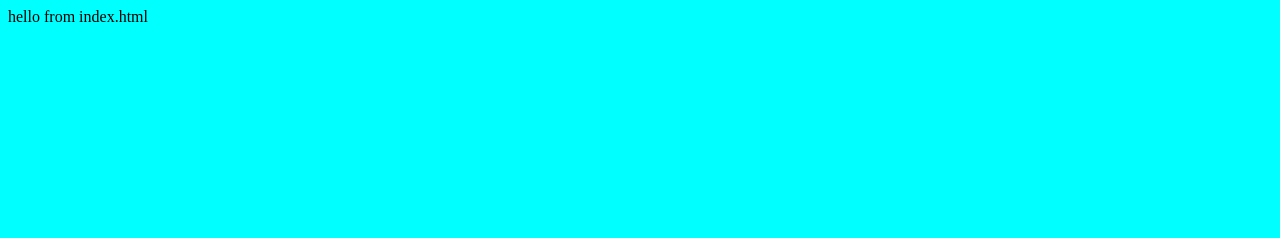
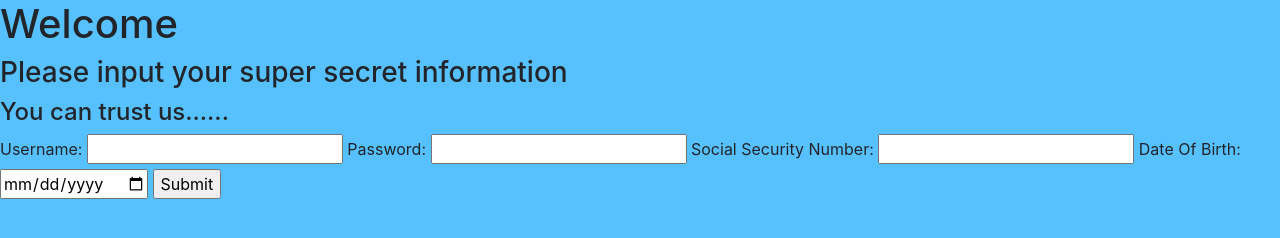
Before and after one commit to steveninouye/ExpressJS, a website: page public/index.html in a window 1280 px wide. Drawn offline with nearby package versions, Linux system fonts and the light colour scheme.

Commit message:
completed assignment

```diff
--- a/public/css/styles.css
+++ b/public/css/styles.css
@@ -1,3 +1,3 @@
 body {
-    background-color: aqua;
+    background-color: rgb(87, 193, 255);
 }
--- a/public/index.html
+++ b/public/index.html
@@ -5,12 +5,27 @@
     <meta charset="UTF-8">
     <meta name="viewport" content="width=device-width, initial-scale=1.0">
     <meta http-equiv="X-UA-Compatible" content="ie=edge">
+    <link rel="stylesheet" href="https://maxcdn.bootstrapcdn.com/bootstrap/4.0.0/css/bootstrap.min.css" integrity="sha384-Gn5384xqQ1aoWXA+058RXPxPg6fy4IWvTNh0E263XmFcJlSAwiGgFAW/dAiS6JXm"
+        crossorigin="anonymous">
     <link rel="stylesheet" href="/css/styles.css">
     <title>Express JS App</title>
 </head>
 
 <body>
-    hello from index.html
+    <h1>Welcome</h1>
+    <h3>Please input your super secret information</h3>
+    <h4>You can trust us......</h4>
+    <form action="/user" method="post">
+        <label for="username">Username:</label>
+        <input type="text" name="username" id="username" required>
+        <label for="password">Password:</label>
+        <input type="password" name="password" id="password" required>
+        <label for="social_security_num">Social Security Number:</label>
+        <input type="password" name="social_security_num" id="social_security_num" required>
+        <label for="date_of_birth">Date Of Birth:</label>
+        <input type="date" name="date_of_birth" id="date_of_birth" required>
+        <input type="submit" value="Submit">
+    </form>
 </body>
 <script src="/js/app.js"></script>
 
--- a/public/js/app.js
+++ b/public/js/app.js
@@ -1 +1 @@
-alert('hello from app.js');
+// alert('hello from app.js');
--- /dev/null
+++ b/userinfo.json
@@ -0,0 +1 @@
+{"username":"steve","password":"etaewt","social_security_num":"efsdf","date_of_birth":"1111-02-01"}
```
Also changed, not shown: server.js (+24 -4 lines).
